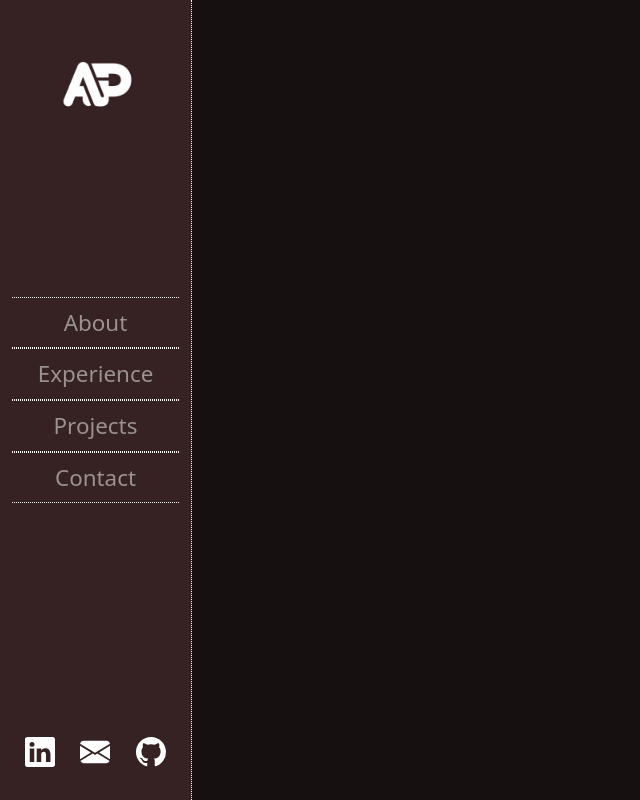
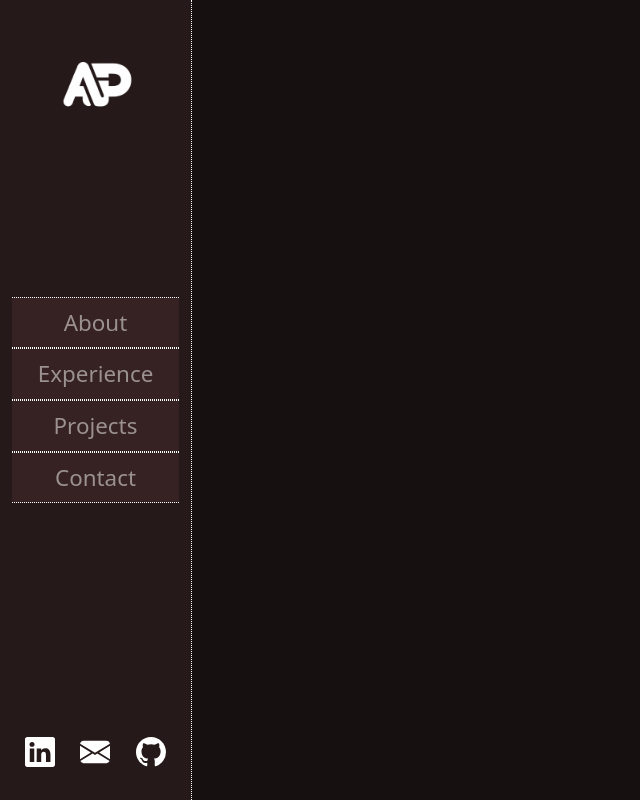
Before and after one commit to AkshatPandey1/web-portfolio, a React (Create React App) app: page / in a window 1280 px wide. Shown: the whole page, without its empty margins (0-640 px from the left). Built offline with nearby package versions, Linux system fonts and the light colour scheme.

Commit message:
fix: Made sidebar responsive to devices

```diff
--- a/src/App.js
+++ b/src/App.js
@@ -1,10 +1,40 @@
 import './App.css';
 import Sidebar from "./components/Sidebar";
+import {useEffect, useState} from "react";
+import {Col, Row} from "react-bootstrap";
 
 function App() {
+    let [height, setHeight] = useState(window.innerHeight);
+    let [width, setWidth] = useState(window.innerWidth);
+
+    useEffect(() => {
+        window.addEventListener('resize', () => {
+            setHeight(window.innerHeight);
+            setWidth(window.innerWidth);
+        });
+    })
+
     return (
         <div className="App">
-            <Sidebar />
+            {width > 768 ? (
+                <Row>
+                    <Col>
+                        <Sidebar height={height} width={width}/>
+                    </Col>
+                    <Col>
+                        <div className="content" style={{height: height * 0.9, width: width * 0.75}}>
+
+                        </div>
+                    </Col>
+                </Row>
+            ) : (
+                <>
+                    <Sidebar height={height} width={width}/>
+                    <div className="content" style={{height: height * 0.9, width: width}}>
+
+                    </div>
+                </>
+            )}
         </div>
     );
 }
--- a/src/components/Sidebar.js
+++ b/src/components/Sidebar.js
@@ -1,5 +1,5 @@
 import "../styles/Sidebar.css";
-import {Col, Container, Nav, Row} from "react-bootstrap";
+import {Col, Container, Nav, Navbar, Row} from "react-bootstrap";
 import {useEffect, useState} from "react";
 import {
     Envelope,
@@ -12,19 +12,13 @@ import {
     Mailbox2
 } from "react-bootstrap-icons";
 
-function Sidebar() {
-    let [height, setHeight] = useState(window.innerHeight);
-    let [width, setWidth] = useState(window.innerWidth);
-
-    useEffect(() => {
-        window.addEventListener('resize', () => {
-            setHeight(window.innerHeight);
-            setWidth(window.innerWidth);
-        });
-    })
+function Sidebar(props) {
+    let height = props.height;
+    let width = props.width;
 
     return (
-        <>
+        width > 768 ? (
+                    <>
             <div className="sidebar" style={{height: height * 0.9, width: width * 0.15}}>
                 <Container fluid>
                     <div className="header" style={{height: height * 0.2}}>
@@ -77,6 +71,26 @@ function Sidebar() {
                 </Container>
             </div>
         </>
+        ) : (
+            <>
+                <div className="collapsable-navbar">
+                    <Navbar bg="transparent" variant="dark" expand="lg">
+                        <Navbar.Brand href="/">
+                            <img src="/favicon.png" alt="placeholder"/>
+                        </Navbar.Brand>
+                        <Navbar.Toggle aria-controls="basic-navbar-nav"/>
+                        <Navbar.Collapse id="basic-navbar-nav">
+                            <Nav className="items">
+                                <Nav.Link className="item" href="#about">About</Nav.Link>
+                                <Nav.Link className="item" href="#experience">Experience</Nav.Link>
+                                <Nav.Link className="item" href="#projects">Projects</Nav.Link>
+                                <Nav.Link className="item" href="#contact">Contact</Nav.Link>
+                            </Nav>
+                        </Navbar.Collapse>
+                    </Navbar>
+                </div>
+            </>
+        )
     )
 }
 
--- a/src/index.css
+++ b/src/index.css
@@ -1,3 +1,4 @@
 body {
     background: #171010;
+    overflow-x: hidden;
 }
--- a/src/styles/Sidebar.css
+++ b/src/styles/Sidebar.css
@@ -3,7 +3,7 @@
     text-align: center;
     display: table-cell;
     border-right: white 1px dotted;
-    background-color: #362222;
+    background-color: rgba(54, 34, 34, 0.5);
 }
 
 .sidebar .header {
@@ -77,3 +77,18 @@
 .navbar-nav .nav-link.active:hover, .navbar-nav .show > .nav-link:hover, .nav-link:hover {
     color: white;
 }
+
+.collapsable-navbar {
+    margin: 10px 5% 10px;
+}
+
+.collapsable-navbar .items {
+    display: flex;
+    justify-content: space-between;
+    align-items: center;
+}
+
+.collapsable-navbar img {
+    width: 50px;
+    height: 50px;
+}
```
Also changed, not shown: src/App.css (line endings or trailing spaces).
